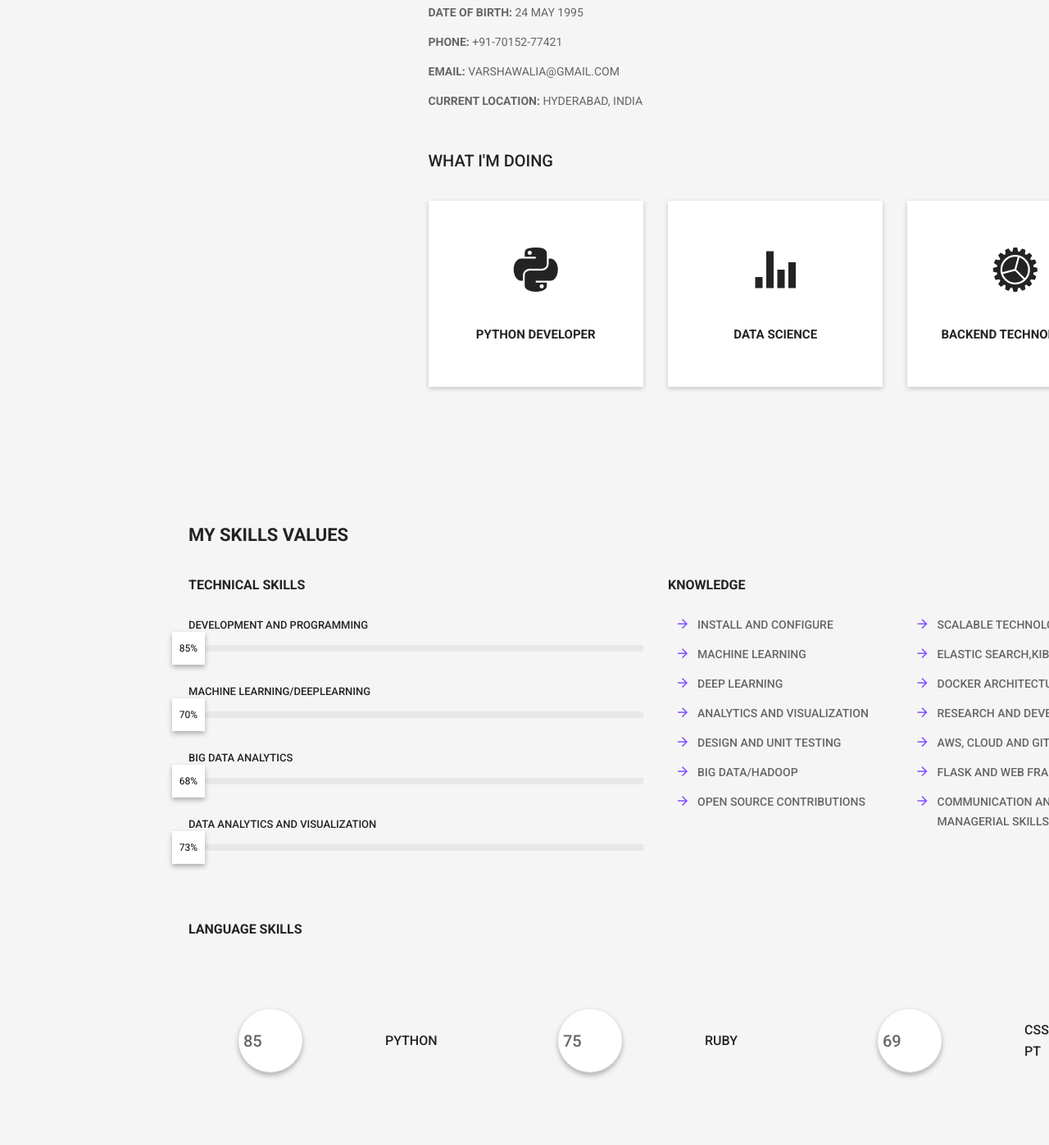
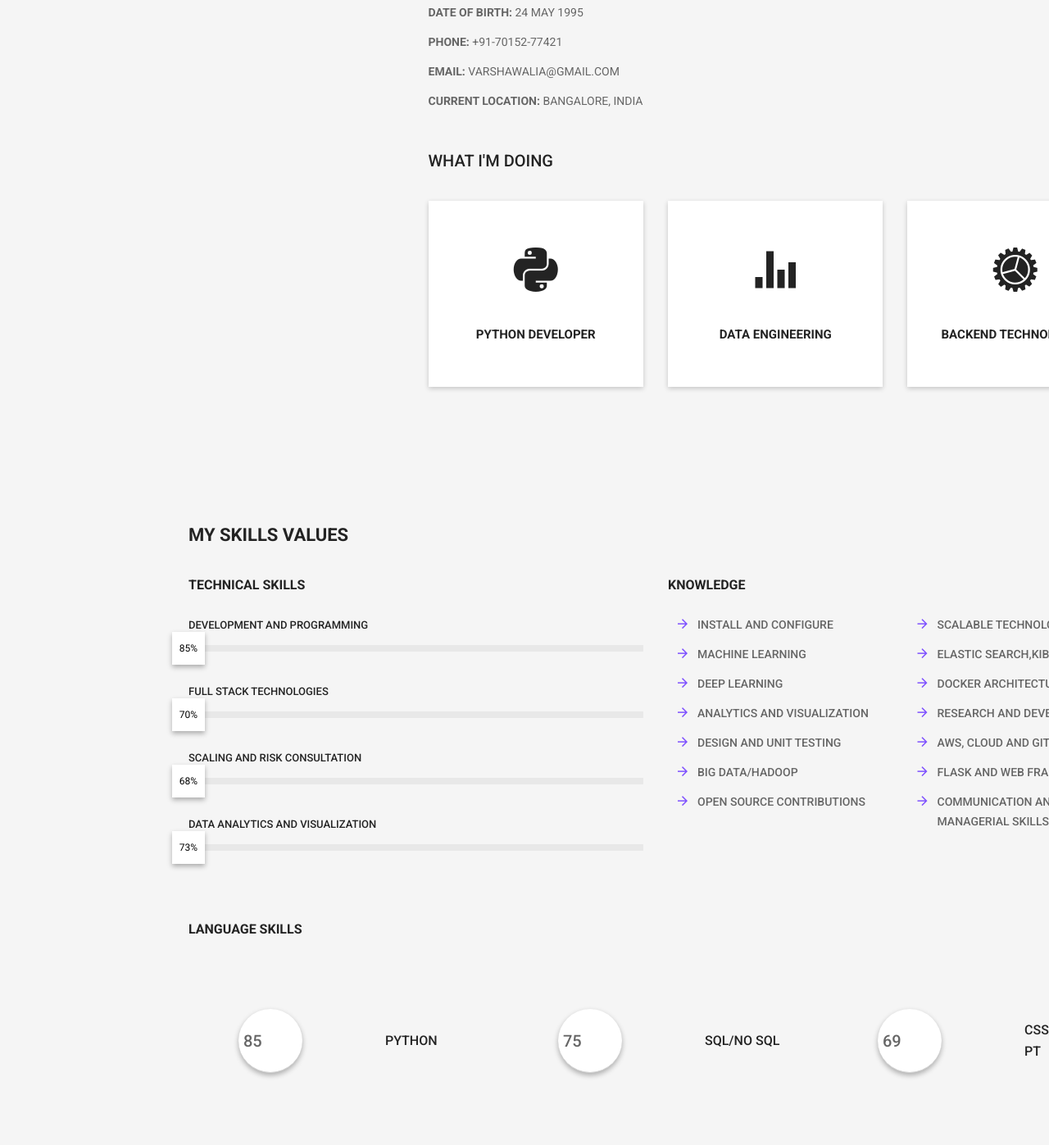
Before and after one commit to varshapwalia/varshapwalia.github.io, a plain HTML site: page index.html in a window 1280 px wide. Shown: the part 1362-2759 px from the top of the page at 82% size. Drawn offline with Linux system fonts and the light colour scheme; a script that the page names is missing; files whose address does not match are found by name.

Commit message:
minor edits

```diff
--- a/index.html
+++ b/index.html
@@ -220,7 +220,7 @@
 						<div class="row">
 							<div class="col-sm-7 vertical-center padding-fix">
 								<h1>Inspire<sup>+</sup> Develope<sup>+</sup> Research<sup>+</sup> Contribute<sup>+</sup></h1>
-								<p>Hello, I’m Varshap Walia. I am an ardent Backend and ML developer with Computer science background(Honors). I aspire to work in a way that will add value to the community and make people's lives easy. I am Currently working with a startup focused on Scalable technologies and data science to help people with disability.</p>
+								<p>Hello, I’m Varshap Walia. I am an ardent Full Stack Developer with Computer science background(Honors). I aspire to work in a way that will add value to the community and make people's lives easy. I am Currently working with a startup focused on Scalable technologies.</p>
 								<p class="button-row"><a href="#section6" class="available button solid-button white">Hire Me Now</a><a target="_blank" href="files/Varshap_resume.pdf" class="button solid-button purple">Download CV</a></p>
 							</div> <!-- end .col-sm-7 -->
 							<div class="col-sm-5 vertical-center">
@@ -240,14 +240,14 @@
 							</div> <!-- end .col-sm-3 -->
 							<div class="col-sm-9">
 								<h3 class="small-margin-bottom">Varshap Walia</h3>
-								<h5>Backend and machine learning</h5>
+								<h5>Full Stack and machine learning</h5>
 								<p>I’m passionate about applying my knowledge of computer science and machine learning to real-world problems where we can really engineer better solutions for the world and community. In my mind, machine learning and computer science really have the power to make a gradual shift towards a better and AI driven future. I like learning new technologies, meeting new people and doing things which fuel my curiosity further.</p>
 								<div class="signature"><img src="images/signature.png" alt="signature" class="img-responsive"></div>
 								<ul class="list-unstyled text-uppercase">
 									<li><b>Date Of Birth:</b> 24 May 1995</li>
 									<li><b>Phone:</b> +91-70152-77421</li>
 									<li><b>Email:</b> varshawalia@gmail.com</li>
-									<li><b>Current Location:</b> Hyderabad, India </li>
+									<li><b>Current Location:</b> Bangalore, India </li>
 								</ul> <!-- end .list-unstyled -->
 								<div class="spacer"></div>
 								<h3>What I'm Doing</h3>
@@ -261,7 +261,7 @@
 									<div class="col-sm-4">
 										<div class="service">
 											<div class="icon"><i class="ion-stats-bars"></i></div>
-											<h5>Data science</h5>
+											<h5>Data Engineering</h5>
 										</div> <!-- end .service -->
 									</div> <!-- end .col-sm-4 -->
 									<div class="col-sm-4">
@@ -289,13 +289,13 @@
 										<span>85%</span>
 									</div> <!-- end .progress-bar -->
 								</div> <!-- end .progress -->
-								<label class="progress-bar-label">Machine learning/Deeplearning</label>
+								<label class="progress-bar-label">Full Stack Technologies</label>
 								<div class="progress">
 									<div class="progress-bar" role="progressbar" aria-valuenow="75" aria-valuemin="0" aria-valuemax="100">
 										<span>70%</span>
 									</div> <!-- end .progress-bar -->
 								</div> <!-- end .progress -->
-								<label class="progress-bar-label">Big Data Analytics</label>
+								<label class="progress-bar-label">Scaling and Risk Consultation</label>
 								<div class="progress">
 									<div class="progress-bar" role="progressbar" aria-valuenow="68" aria-valuemin="0" aria-valuemax="100">
 										<span>68%</span>
@@ -352,7 +352,7 @@
 									<div class="circle-progress">
 										<input type="text" class="dial" value="75" data-color="#7c4dff" data-from="0" data-to="75" />
 									</div> <!-- end .circle-progress -->
-									<div class="circle-progress-label-wrapper"><label class="circle-progress-label">Ruby</label></div>
+									<div class="circle-progress-label-wrapper"><label class="circle-progress-label">SQL/No SQL</label></div>
 								</div> <!-- end .circle-progress-wrapper -->
 							</div> <!-- end .col-sm-4 -->
 							<div class="col-sm-4">
```
Also changed, not shown: 1 other file.
